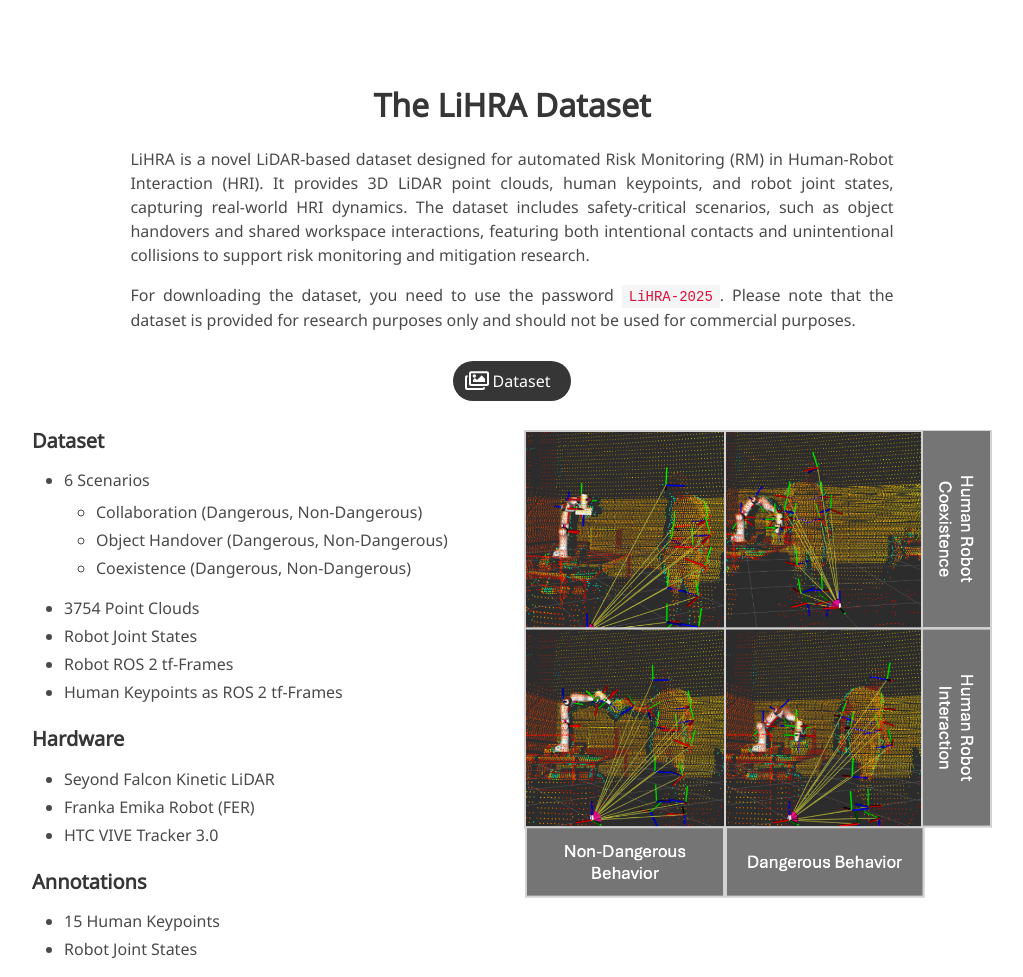
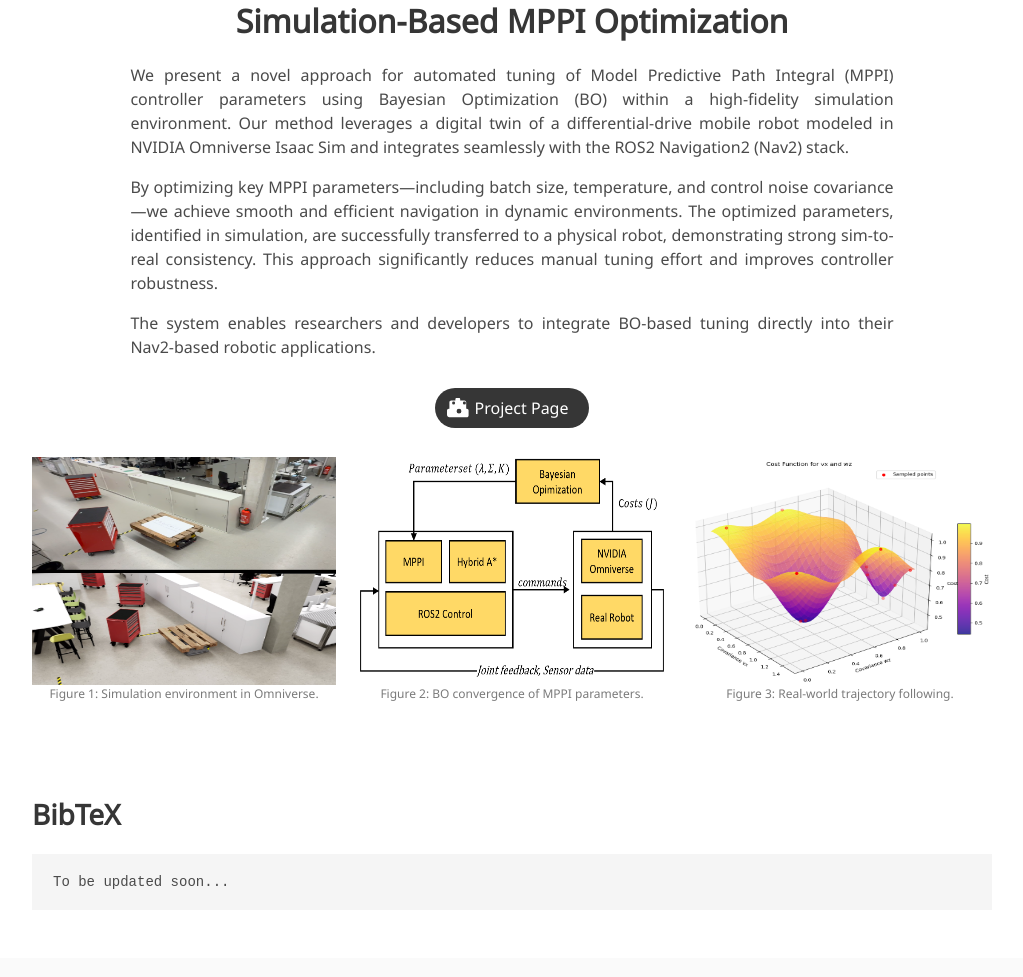
Before and after one commit to ProximityRobotics/OmniMPPI, a plain HTML site: page index.html in a window 1280 px wide. Shown: the part 984-1961 px from the top of the page, without its empty margins (128-1151 px from the left). Drawn offline with nearby package versions, Linux system fonts and the light colour scheme; some icons are missing; a web font is replaced by a local one.

Commit message:
creation of website

```diff
--- a/index.html
+++ b/index.html
@@ -3,10 +3,10 @@
 <head>
   <meta charset="utf-8">
   <meta name="description"
-        content="LiHRA: A LiDAR-Based HRI Dataset for Automated Risk Monitoring Methods">
-  <meta name="keywords" content="LiHRA, Risk Assessment, HRI">
+        content="Simulation-to-Reality Hyperparameter Optimization of MPPI Controllers via Bayesian Optimization in NVIDIA Omniverse Isaac Sim">
+  <meta name="keywords" content="controller tuning, MPPI, Bayesian Optimization, Omniverse, Sim2Real">
   <meta name="viewport" content="width=device-width, initial-scale=1">
-  <title>LiHRA: A LiDAR-Based HRI Dataset for Automated Risk Monitoring Methods</title>
+  <title>Simulation-to-Reality Hyperparameter Optimization of MPPI Controllers via Bayesian Optimization in NVIDIA Omniverse Isaac Sim</title>
 
   <!-- Global site tag (gtag.js) - Google Analytics -->
   <script async src="https://www.googletagmanager.com/gtag/js?id=G-PYVRSFMDRL"></script>
@@ -47,23 +47,23 @@
     <div class="container is-max-desktop">
       <div class="columns is-centered">
         <div class="column has-text-centered">
-          <h1 class="title is-1 publication-title">LiHRA: A LiDAR-Based HRI Dataset for Automated Risk Monitoring Methods</h1>
+          <h1 class="title is-1 publication-title">Simulation-to-Reality Hyperparameter Optimization of MPPI Controllers via Bayesian Optimization in NVIDIA Omniverse Isaac Sim</h1>
           <div class="is-size-5 publication-authors">
             <span class="author-block">
-              Frederik Plahl<sup>1,2</sup>,</span>
+              Maximilian Ruhe<sup>1,2</sup>,</span>
             <span class="author-block">
-              Georgios Katranis<sup>2</sup>,</span>
+              Kathrin Alba<sup>2</sup>,</span>
             <span class="author-block">
-              Ilshat Mamaev<sup>1</sup>,
+              Martin Kipfmüller<sup>1</sup>,
             </span>
             <span class="author-block">
-              Andrey Morozov<sup>2</sup>
+              Ilshat Mamaev<sup>2</sup>
             </span>
           </div>
 
           <div class="is-size-6 publication-authors">
             <span class="author-block"><sup>1</sup>Proximity Robotics & Automation GmbH,</span>
-            <span class="author-block"><sup>2</sup>University of Stuttgart - Institute of Industrial Automation and Software Engineering</span>
+            <span class="author-block"><sup>2</sup>University of applied Sciences Karlsruhe - Institute of Materials and Processes</span>
           </div>
 
           <div class="column has-text-centered">
@@ -113,11 +113,7 @@
         <h2 class="title is-3">Abstract</h2>
         <div class="content has-text-justified">
           <p>
-            We present LiHRA, a novel dataset designed to facilitate the development of automated, learning based or classical Risk Monitoring (RM) methods for Human-Robot Interaction (HRI) scenarios. The growing prevalence of collaborative robots in industrial environments has heightened the need for reliable safety systems. However, the lack of high-quality datasets capturing realistic human-robot interactions, including potentially hazardous events, slows the development. LiHRA addresses this challenge by providing a comprehensive, multi-modal dataset combining 3D LiDAR point clouds, human body keypoints, and robot joint states, capturing the complete spatial and dynamic context of human-robot collaboration.
-            The dataset is collected using a Seyond Falcon Kinetic image-grade 3D LiDAR, a Franka Emika Robot (FER), and a Motion Capture (MoCap) system built with HTC VIVE Tracker 3.0 sensors, ensuring sub-centimeter accuracy of human limb positions. This combination of modalities allows precise tracking of human movement, robot actions, and environmental conditions, enabling accurate risk monitoring during collaborative tasks.
-            The LiHRA dataset covers six representative HRI scenarios involving collaborative and coexistent tasks, object handovers, and surface polishing, with both safe and hazardous versions of each scenario. In total, the dataset includes 3754 labeled point clouds recorded at approximately 10 Hz, providing a rich resource for training and benchmarking both classical and AI-driven RM algorithms.
-            To demonstrate LiHRA's utility, we introduce an RM method that quantifies the risk level in each scenario over time. This method leverages contextual information, including robot states, and robot dynamic model.
-            With its combination of high-resolution LiDAR data, precise human tracking, robot state data, and realistic collision events, LiHRA offers an essential foundation for future research into real-time risk monitoring and adaptive safety strategies in human-robot workspaces.
+            Autonomous mobile robots navigating dynamic environments require robust and efficient control strategies. Model Predictive Path Integral (MPPI) control offers flexibility and computational efficiency but demands precise tuning of multiple hyperparameters, traditionally conducted through heuristic methods. In this paper, we introduce an automated and systematic approach to MPPI hyperparameter optimization using Bayesian Optimization (BO) within a ROS2 and Nav2-based framework. By leveraging a high-fidelity digital twin implemented in NVIDIA Omniverse Isaac Sim, our method automates and accelerates hyperparameter tuning, significantly improving trajectory smoothness, reducing control effort, and improving navigation efficiency. Experimental validation on a real differential drive robot demonstrates strong consistency between simulation-optimized parameters and real-world performance, confirming the effectiveness of our simulation-to-reality approach. This work provides a practical and reproducible method for integrating BO with ROS2 and Nav2, enabling streamlined deployment and adaptive tuning of MPPI controllers in real-world robotics applications.
           </p>
         </div>
       </div>
@@ -139,76 +135,71 @@
 </section>
 
 
+<!-- Simulation‑Based MPPI Optimization section with three images -->
 <section class="section">
   <div class="container is-max-desktop">
+    <!-- Title & Text -->
     <div class="columns is-centered has-text-centered">
       <div class="column is-four-fifths">
-              <h2 class="title is-3">The LiHRA Dataset</h2>
+        <h2 class="title is-3">Simulation-Based MPPI Optimization</h2>
         <div class="content has-text-justified">
           <p>
-                    LiHRA is a novel LiDAR-based dataset designed for automated Risk Monitoring (RM) in Human-Robot Interaction (HRI). It provides 3D LiDAR point clouds, human keypoints, and robot joint states, capturing real-world HRI dynamics. The dataset includes safety-critical scenarios, such as object handovers and shared workspace interactions, featuring both intentional contacts and unintentional collisions to support risk monitoring and mitigation research.
+            We present a novel approach for automated tuning of Model Predictive Path Integral (MPPI) controller parameters using Bayesian Optimization (BO) within a high-fidelity simulation environment. Our method leverages a digital twin of a differential-drive mobile robot modeled in NVIDIA Omniverse Isaac Sim and integrates seamlessly with the ROS2 Navigation2 (Nav2) stack.
           </p>
           <p>
-                    For downloading the dataset, you need to use the password <code>LiHRA-2025</code>. Please note that the dataset is provided for research purposes only and should not be used for commercial purposes.
+            By optimizing key MPPI parameters—including batch size, temperature, and control noise covariance—we achieve smooth and efficient navigation in dynamic environments. The optimized parameters, identified in simulation, are successfully transferred to a physical robot, demonstrating strong sim-to-real consistency. This approach significantly reduces manual tuning effort and improves controller robustness.
+          </p>
+          <p>
+            The system enables researchers and developers to integrate BO-based tuning directly into their Nav2-based robotic applications.
           </p>
         </div>
+
+        <!-- Links -->
         <div class="publication-links">
           <span class="link-block">
-                      <a href="https://cloud.proximityrobotics.com/s/JfbJ44AdKocPGZP"
+            <a href="https://proximityrobotics.github.io/OmniMPPI/"
                class="external-link button is-normal is-rounded is-dark">
               <span class="icon">
-                              <svg class="svg-inline--fa fa-images fa-w-18" aria-hidden="true" focusable="false"
-                                  data-prefix="far" data-icon="images" role="img"
-                                  xmlns="http://www.w3.org/2000/svg" viewBox="0 0 576 512" data-fa-i2svg="">
+                <!-- Robot icon -->
+                <svg class="svg-inline--fa fa-robot fa-w-20" aria-hidden="true" focusable="false"
+                     data-prefix="fas" data-icon="robot" role="img"
+                     xmlns="http://www.w3.org/2000/svg" viewBox="0 0 640 512">
                   <path fill="currentColor"
-                                      d="M480 416v16c0 26.51-21.49 48-48 48H48c-26.51 0-48-21.49-48-48V176c0-26.51 21.49-48 48-48h16v48H54a6 6 0 0 0-6 6v244a6 6 0 0 0 6 6h372a6 6 0 0 0 6-6v-10h48zm42-336H150a6 6 0 0 0-6 6v244a6 6 0 0 0 6 6h372a6 6 0 0 0 6-6V86a6 6 0 0 0-6-6zm6-48c26.51 0 48 21.49 48 48v256c0 26.51-21.49 48-48 48H144c-26.51 0-48-21.49-48-48V80c0-26.51 21.49-48 48-48h384zM264 144c0 22.091-17.909 40-40 40s-40-17.909-40-40 17.909-40 40-40 40 17.909 40 40zm-72 96l39.515-39.515c4.686-4.686 12.284-4.686 16.971 0L288 240l103.515-103.515c4.686-4.686 12.284-4.686 16.971 0L480 208v80H192v-48z">
-                                  </path>
+                        d="M320 0c17.7 0 32 14.3 32 32v32h112c26.5 0 48 21.5 48 48v176h16c26.5 0 48 21.5 48 48v128c0 26.5-21.5 48-48 48H64c-35.3 0-64-28.7-64-64V336c0-26.5 21.5-48 48-48h16V112c0-26.5 21.5-48 48-48h112V32c0-17.7 14.3-32 32-32h128zm0 416a64 64 0 1 0 0-128 64 64 0 0 0 0 128zM176 176a40 40 0 1 0 0-80 40 40 0 0 0 0 80zm288 0a40 40 0 1 0 0-80 40 40 0 0 0 0 80z"></path>
                 </svg>
               </span>
-                          <span>Dataset</span>
+              <span>Project Page</span>
             </a>
           </span>
         </div>
       </div>
     </div>
+
+    <!-- Image Row -->
     <div class="columns is-centered">
-          <div class="column">
-              <div class="content feature-list">
-                  <h4>Dataset</h4>
-                  <ul>
-                    <li>6 Scenarios</li>
-                    <ul>
-                      <li>Collaboration (Dangerous, Non-Dangerous)</li>
-                      <li>Object Handover (Dangerous, Non-Dangerous)</li>
-                      <li>Coexistence (Dangerous, Non-Dangerous)</li>
-                    </ul>
-                    <li>3754 Point Clouds</li>
-                    <li>Robot Joint States</li>
-                    <li>Robot ROS 2 tf-Frames</li>
-                    <li>Human Keypoints as ROS 2 tf-Frames</li>
-                </ul>
+      <div class="column is-one-third has-text-centered">
+        <figure class="image is-4by3">
+          <img src="static/images/sim_real.png" alt="Simulation environment overview">
+        </figure>
+        <p class="is-size-7 has-text-grey">Figure&nbsp;1: Simulation environment in Omniverse.</p>
       </div>
-              <div class="content feature-list">
-                  <h4>Hardware</h4>
-                  <ul>
-                      <li>Seyond Falcon Kinetic LiDAR</li>
-                      <li>Franka Emika Robot (FER)</li>
-                      <li>HTC VIVE Tracker 3.0</li>
-                  </ul>
+      <div class="column is-one-third has-text-centered">
+        <figure class="image is-4by3">
+          <img src="static/images/pipeline.png" alt="Bayesian optimization convergence plot">
+        </figure>
+        <p class="is-size-7 has-text-grey">Figure&nbsp;2: BO convergence of MPPI parameters.</p>
       </div>
-              <div class="content feature-list">
-                  <h4>Annotations</h4>
-                  <ul>
-                      <li>15 Human Keypoints</li>
-                      <li>Robot Joint States</li>
-                  </ul>
+      <div class="column is-one-third has-text-centered">
+        <figure class="image is-4by3">
+          <img src="static/images/bayes_ten_iter.png" alt="Real robot trajectory validation">
+        </figure>
+        <p class="is-size-7 has-text-grey">Figure&nbsp;3: Real-world trajectory following.</p>
       </div>
-          </div>
-          <div class="column">
-              <img src="static/images/teaser.png">
     </div>
   </div>
 </section>
+
+
 
 
 <section class="section" id="BibTeX">
```
Also changed, not shown: static/images/auswertung_bayes.png (added), static/images/bayes_ten_iter.png (added), static/images/pipeline.png (added), static/images/sim_real.png (added). Lines whose indentation alone changed are shown as unchanged.
